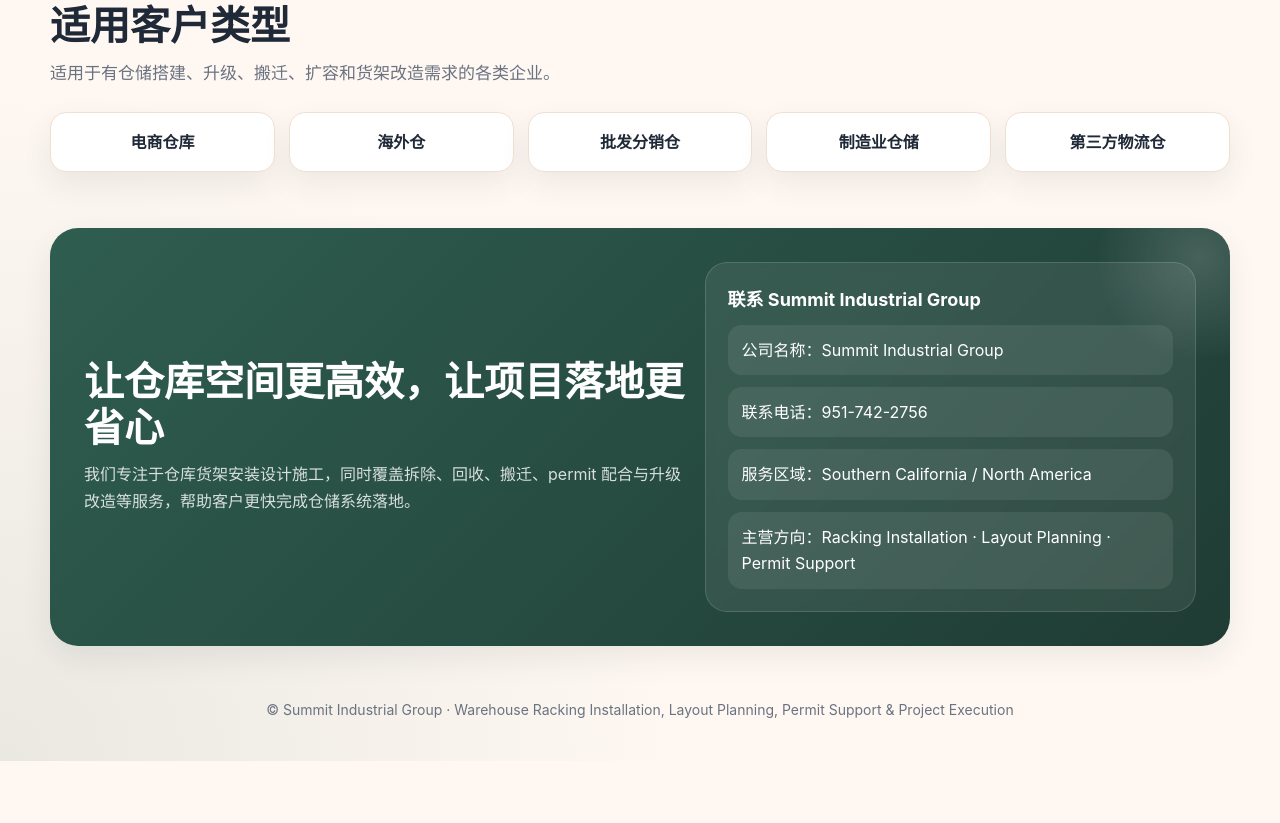
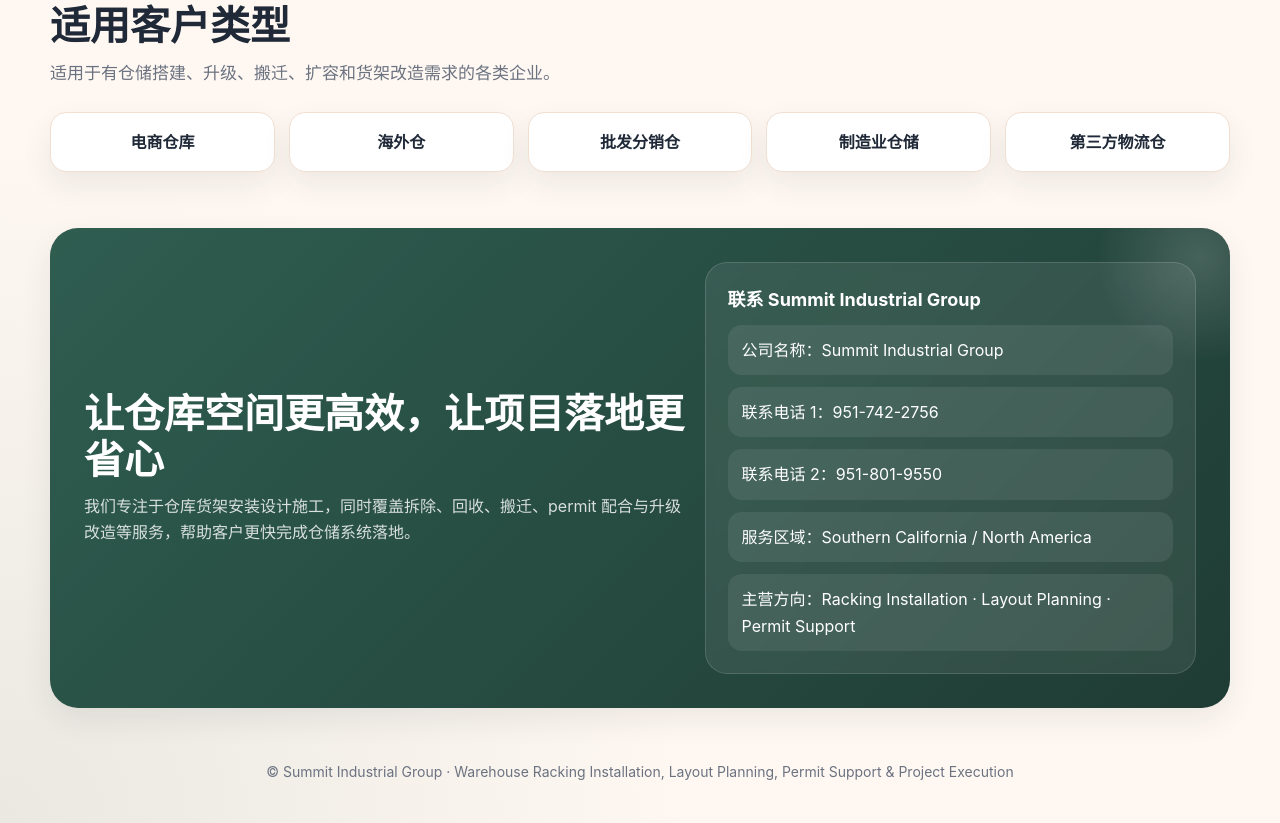
Before and after one commit to pawfectencounters/summitindustrialgroup, a plain HTML site: page index.html in a window 1280 px wide. Shown: the part 2065-2888 px from the top of the page. Before the commit the page ends 2826 px from the top, so only its background shows below. Drawn offline with Linux system fonts and the light colour scheme.

Commit message:
Add files via upload

```diff
--- a/index.html
+++ b/index.html
@@ -566,7 +566,8 @@
           <strong style="font-size:18px; display:block; margin-bottom:10px;">联系 Summit Industrial Group</strong>
           <div class="contact-list">
             <div class="contact-item">公司名称：Summit Industrial Group</div>
-            <div class="contact-item">联系电话：951-742-2756</div>
+            <div class="contact-item">联系电话 1：951-742-2756</div>
+            <div class="contact-item">联系电话 2：951-801-9550</div>
             <div class="contact-item">服务区域：Southern California / North America</div>
             <div class="contact-item">主营方向：Racking Installation · Layout Planning · Permit Support</div>
           </div>
```
